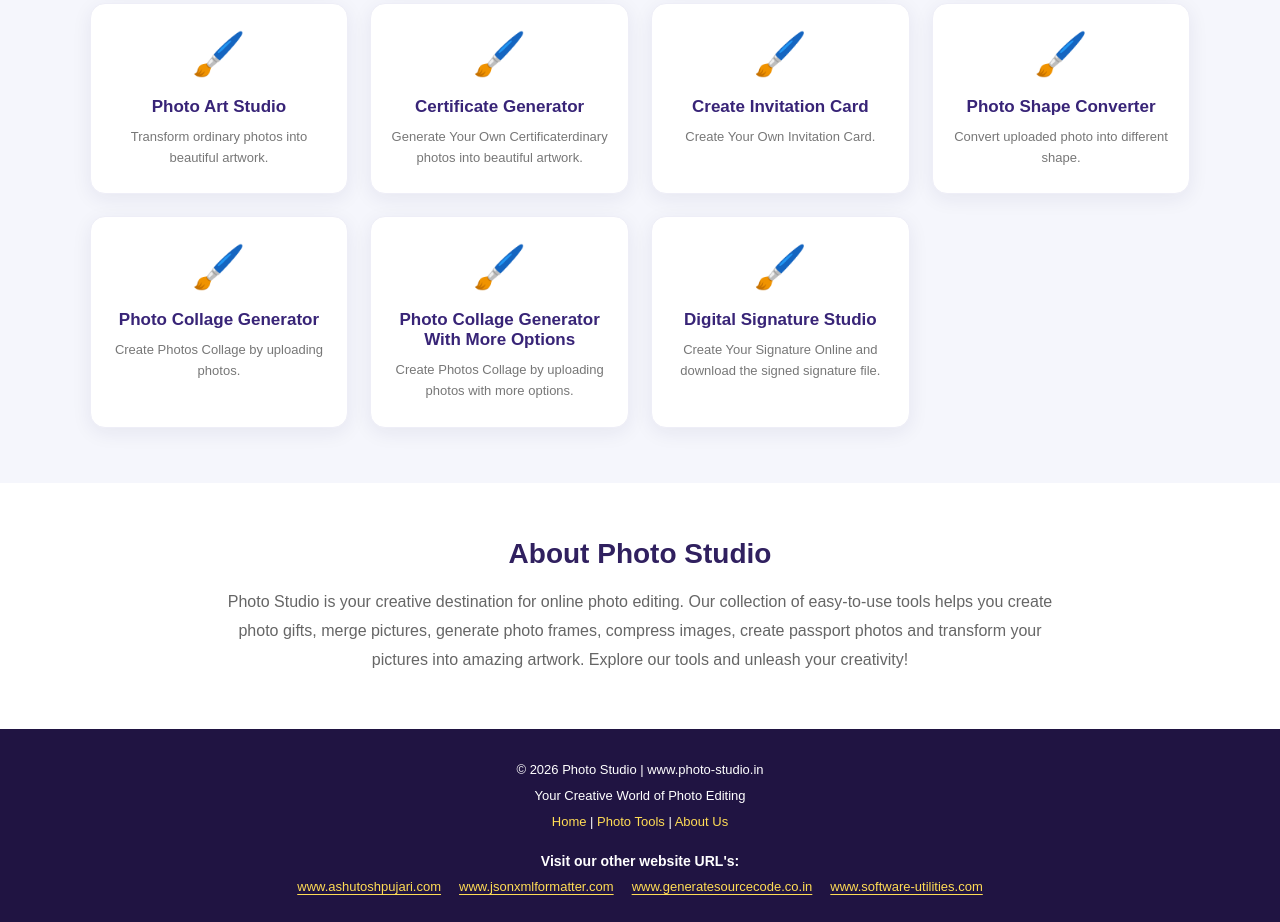
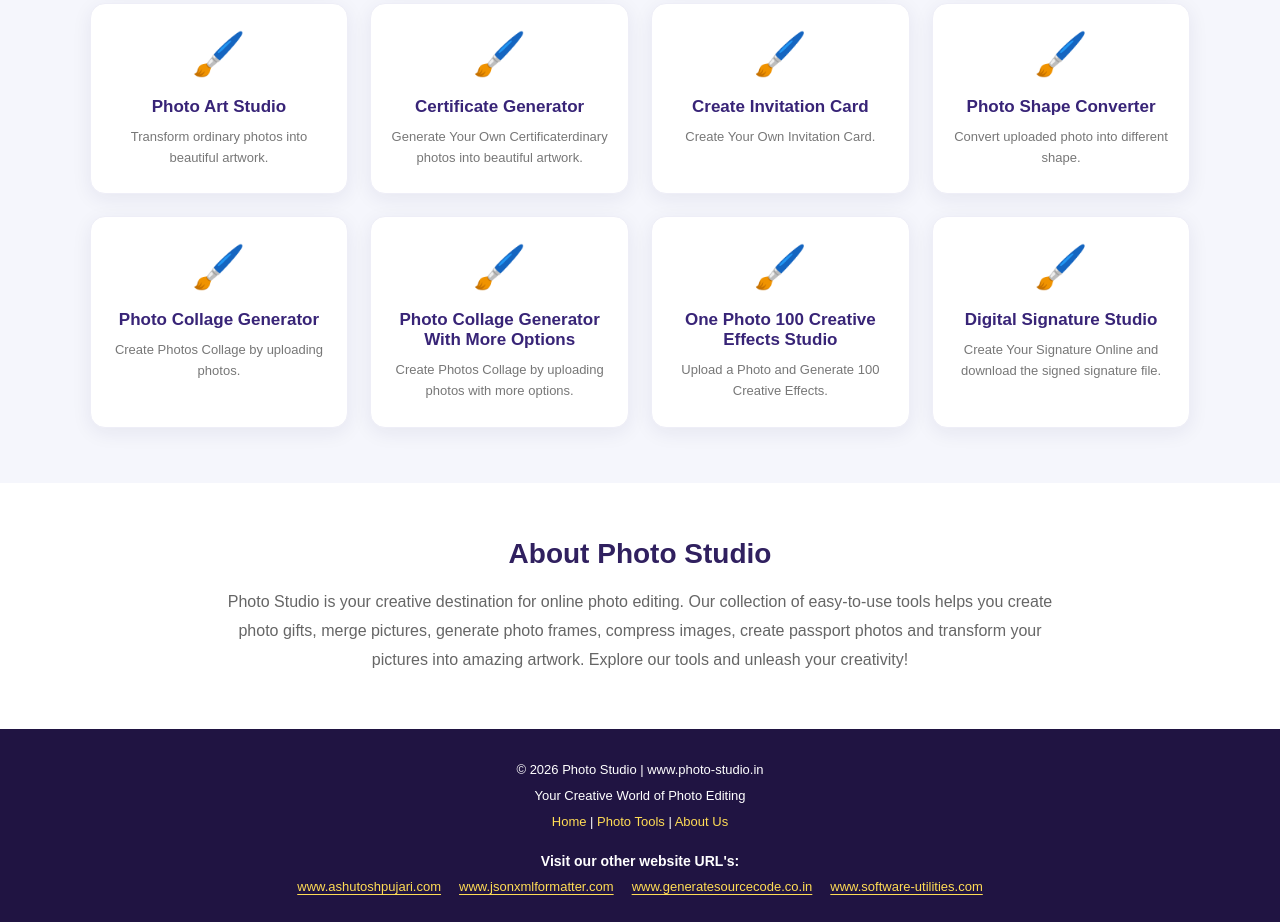
Before and after one commit to ashutoshvpujari1-pixel/photo-studio, a plain HTML site: page index.html in a window 1280 px wide. Shown: the part 1403-2325 px from the top of the page. Drawn offline with Linux system fonts and the light colour scheme.

Commit message:
Update index.html

```diff
--- a/index.html
+++ b/index.html
@@ -506,6 +506,12 @@ footer a {
             <p>Create Photos Collage by uploading photos with more options.</p>
         </a>
 
+	<a class="tool-card" href="One_Photo_100_Creative_Effects_Studio.html">
+            <div class="tool-icon">🖌️</div>
+            <h3>One Photo 100 Creative Effects Studio</h3>
+            <p>Upload a Photo and Generate 100 Creative Effects.</p>
+        </a>
+
 	<a class="tool-card" href="digital_signature_studio.html">
             <div class="tool-icon">🖌️</div>
             <h3>Digital Signature Studio</h3>
```
